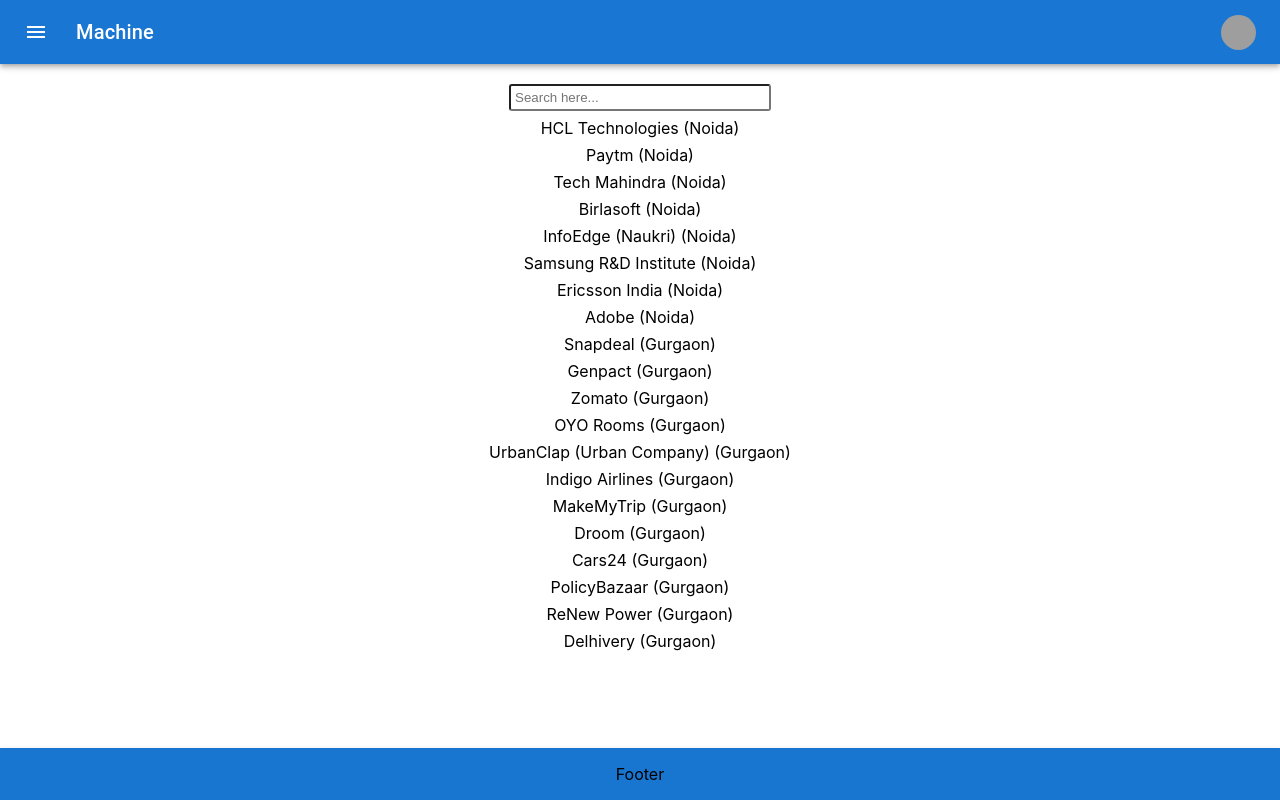
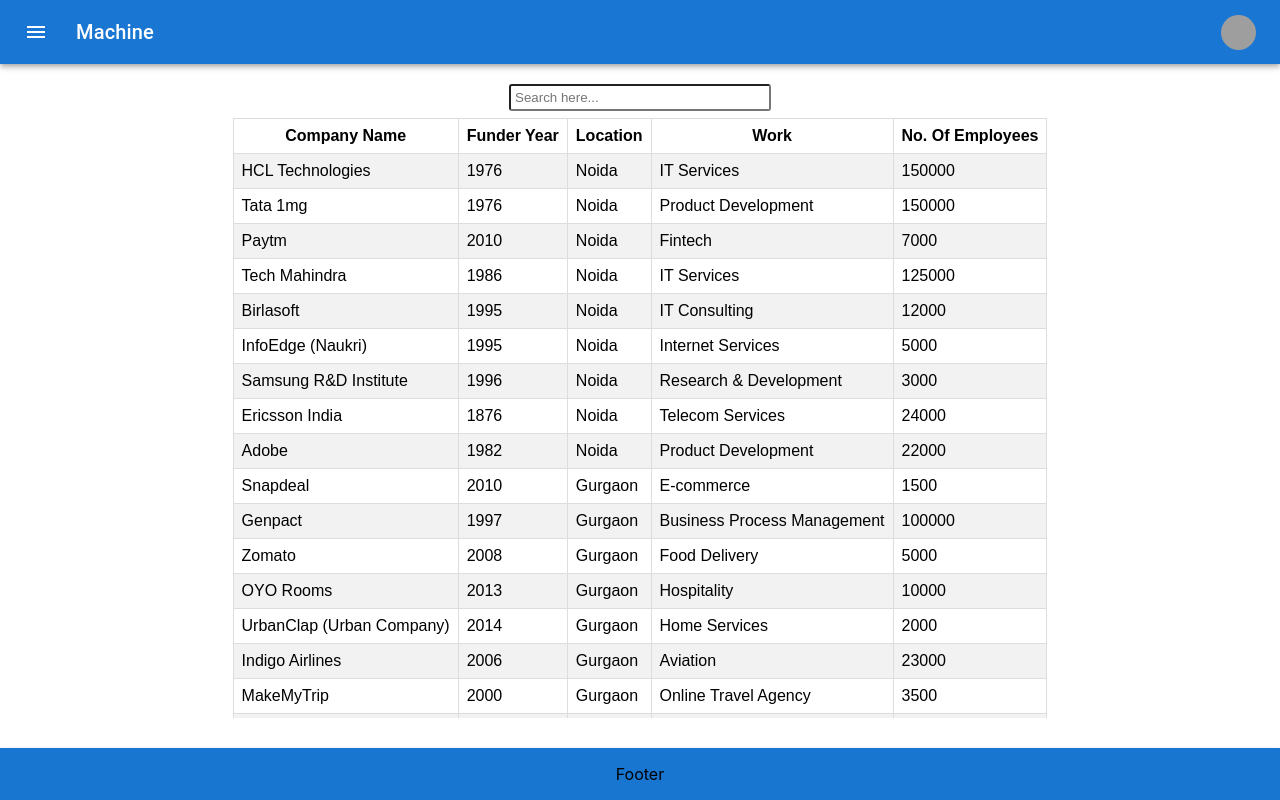
Before and after one commit to iaamsuneel/machine_coding_round, a React (Create React App) app: page /search in a window 1280 px wide. Built offline with nearby package versions, Linux system fonts and the light colour scheme; grey boxes are pictures that could not be loaded.

Commit message:
search list ui

```diff
--- a/src/component/Search/ItemList.js
+++ b/src/component/Search/ItemList.js
@@ -1,31 +1,64 @@
 import React from "react";
+
 export default function ItemList({ dataList }) {
-  console.log("dataList", dataList);
+  const tableStyle = {
+    fontFamily: "arial, sans-serif",
+    borderCollapse: "collapse",
+    width: "100%",
+  };
+
+  const styleThTd = {
+    border: "1px solid #dddddd",
+    textAlign: "left",
+    padding: "8px",
+  };
+
+  const tableContainer = {
+    maxHeight: "600px",  // Set maximum height for scrollable area
+    overflowY: "auto",   // Enable vertical scrolling
+  };
+
+  const stickyHeader = {
+    position: "sticky",
+    top: 0,
+    backgroundColor: "#fff", // White background for header
+    zIndex: 2,               // Ensure it stays above content
+  };
+
   return (
-    <div>
-      {dataList.length > 0 ? (
-        dataList &&
-        dataList.length > 0 &&
-        dataList.map((item, index) => {
-          return (
-            <div
-              style={{
-                paddingTop: "7px",
-                display: "flex",
-                justifyContent: "center",
-                alignItems: "center",
-              }}
-              key={index}
-            >
-              {`${item.company} (${item.location})`}
-            </div>
-          );
-        })
-      ) : (
-        <div style={{ textAlign: "center", paddingTop: "4px" }}>
-          No record found
-        </div>
-      )}
+    <div style={{ paddingTop: "7px" }}>
+      <div style={tableContainer}>
+        <table style={tableStyle}>
+          <thead>
+            <tr>
+              <th style={{ ...styleThTd, ...stickyHeader, textAlign: "center" }}>Company Name</th>
+              <th style={{ ...styleThTd, ...stickyHeader, textAlign: "center" }}>Funder Year</th>
+              <th style={{ ...styleThTd, ...stickyHeader, textAlign: "center" }}>Location</th>
+              <th style={{ ...styleThTd, ...stickyHeader, textAlign: "center" }}>Work</th>
+              <th style={{ ...styleThTd, ...stickyHeader, textAlign: "center" }}>No. Of Employees</th>
+            </tr>
+          </thead>
+          <tbody>
+            {dataList.length > 0 ? (
+              dataList.map((item, index) => (
+                <tr key={index} style={{ backgroundColor: index % 2 === 0 ? "#f2f2f2" : "#ffffff" }}>
+                  <td style={styleThTd}>{item.company}</td>
+                  <td style={styleThTd}>{item.funderYear}</td>
+                  <td style={styleThTd}>{item.location}</td>
+                  <td style={styleThTd}>{item.work}</td>
+                  <td style={styleThTd}>{item.noOfEmployee}</td>
+                </tr>
+              ))
+            ) : (
+              <tr>
+                <td colSpan="5" style={{ textAlign: "center", paddingTop: "4px" }}>
+                  No record found
+                </td>
+              </tr>
+            )}
+          </tbody>
+        </table>
+      </div>
     </div>
   );
 }
--- a/src/component/Search/index.js
+++ b/src/component/Search/index.js
@@ -5,6 +5,13 @@
     company: "HCL Technologies",
     location: "Noida",
     work: "IT Services",
+    funderYear: "1976",
+    noOfEmployee: 150000,
+  },
+  {
+    company: "Tata 1mg",
+    location: "Noida",
+    work: "Product Development",
     funderYear: "1976",
     noOfEmployee: 150000,
   },
@@ -154,7 +161,10 @@
     const filteredData = companyList.filter(
       (item) =>
         item.company.toLowerCase().includes(searchKey) ||
-        item.location.toLowerCase().includes(searchKey)
+        item.location.toLowerCase().includes(searchKey) ||
+        item.work.toLowerCase().includes(searchKey) /* ||
+        item.funderYear.toLowerCase().includes(searchKey) ||
+        Number(item.noOfEmployee).includes(Number(searchKey)) */
     );
     setData(filteredData);
   };
@@ -171,7 +181,10 @@
         style={{
           display: "flex",
           justifyContent: "center",
+          flexDirection: "column",
+          alignItems: "center",
           paddingTop: "20px",
+
         }}
       >
         <div>
@@ -183,9 +196,9 @@
             onChange={handleSearchInput}
           />
         </div>
-      </div>
-      <div>
-        <ItemList dataList={data} />
+        <div>
+          <ItemList dataList={data} />
+        </div>
       </div>
     </>
   );
```
